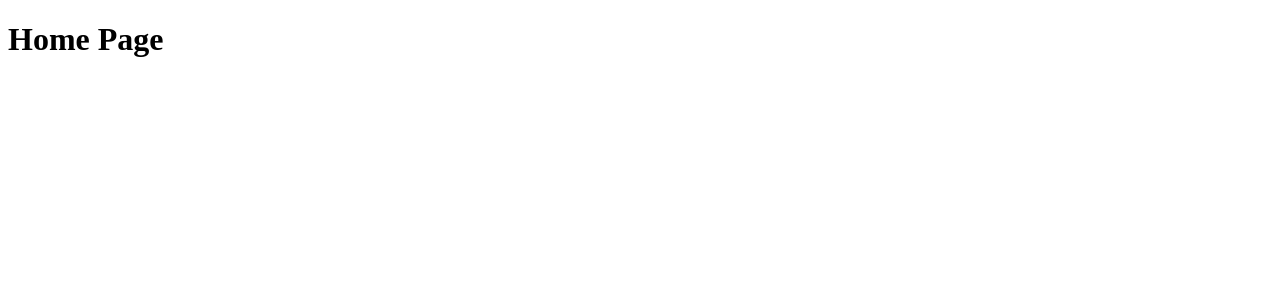
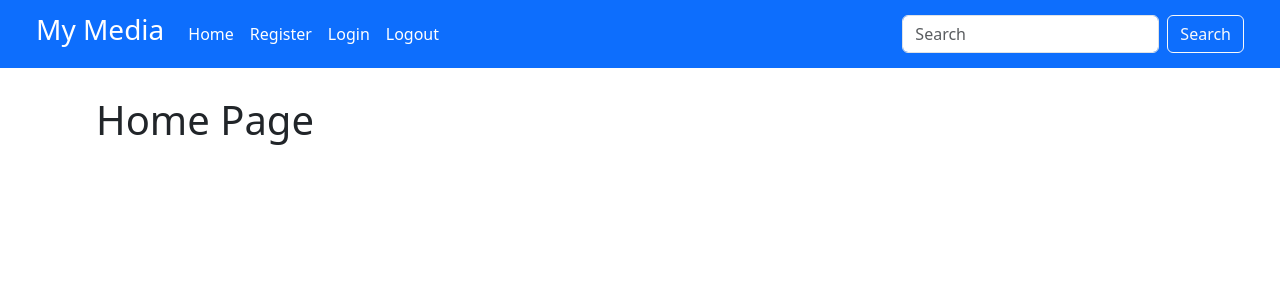
Before and after one commit to stanislavtz/social-media, a Django app: page / in a window 1280 px wide. Shown: the top 300 px of the page. Run offline with Django 5.2, Linux system fonts and the light colour scheme.

Commit message:
Add navigation

```diff
--- a/templates/base.html
+++ b/templates/base.html
@@ -3,10 +3,54 @@
 <head>
     <meta charset="UTF-8">
     <meta name="viewport" content="width=device-width, initial-scale=1.0">
+    <link href="https://cdn.jsdelivr.net/npm/bootstrap@5.3.3/dist/css/bootstrap.min.css" rel="stylesheet" integrity="sha384-QWTKZyjpPEjISv5WaRU9OFeRpok6YctnYmDr5pNlyT2bRjXh0JMhjY6hW+ALEwIH" crossorigin="anonymous">
+    <script src="https://cdn.jsdelivr.net/npm/bootstrap@5.3.3/dist/js/bootstrap.bundle.min.js" integrity="sha384-YvpcrYf0tY3lHB60NNkmXc5s9fDVZLESaAA55NDzOxhy9GkcIdslK1eN7N6jIeHz" crossorigin="anonymous"></script>
     {% block styles %}{% endblock styles %}
     <title>{% block title %}Document{% endblock title %}</title>
 </head>
 <body>
-    {% block content %}{% endblock content %}
+    <div class="container">
+        <div class="row">
+            <div class="col-md-12">
+                <nav class="navbar navbar-expand-md navbar fixed-top bg-primary">
+                    <div class="container-fluid mx-4">
+                        <a class="navbar-brand text-white" href="{% url 'index' %}">
+                            <h3>My Media</h3>
+                        </a>
+                        <button class="navbar-toggler" type="button" data-bs-toggle="collapse" data-bs-target="#navbarCollapse" aria-controls="navbarCollapse" aria-expanded="false" aria-label="Toggle navigation">
+                            <span class="navbar-toggler-icon"></span>
+                        </button>
+                        <div class="collapse navbar-collapse" id="navbarCollapse">
+                            <ul class="navbar-nav me-auto mb-2 mb-md-0">
+                                <li class="nav-item">
+                                    <a class="nav-link active text-white" aria-current="page" href="{% url 'index' %}">Home</a>
+                                </li>
+                                <li class="nav-item">
+                                    <a class="nav-link text-white" href="#">Register</a>
+                                </li>
+                                <li class="nav-item">
+                                    <a class="nav-link text-white" href="#">Login</a>
+                                </li>
+                                <li class="nav-item">
+                                    <a class="nav-link text-white" href="#">Logout</a>
+                                </li>
+                            </ul>
+                            <form class="d-flex" role="search">
+                                <input class="form-control me-2" type="search" placeholder="Search" aria-label="Search">
+                                <button class="btn btn-outline-light" type="submit">Search</button>
+                            </form>
+                        </div>
+                    </div>
+                </nav>
+            </div>
+        </div>
+    </div>
+    <div class="container m-5 p-5">
+        <div class="row">
+            <div class="col-md-12">
+                {% block content %}{% endblock content %}
+            </div>
+        </div>
+    </div>
 </body>
 </html>
```
